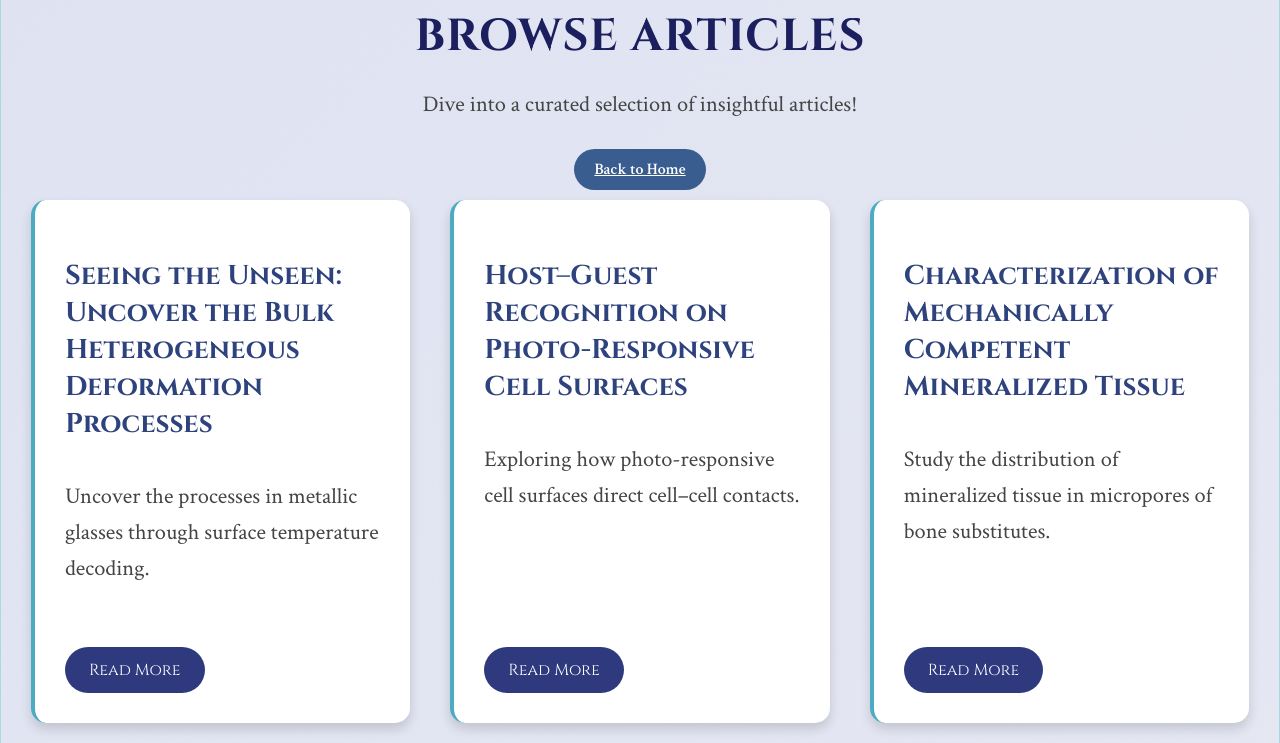
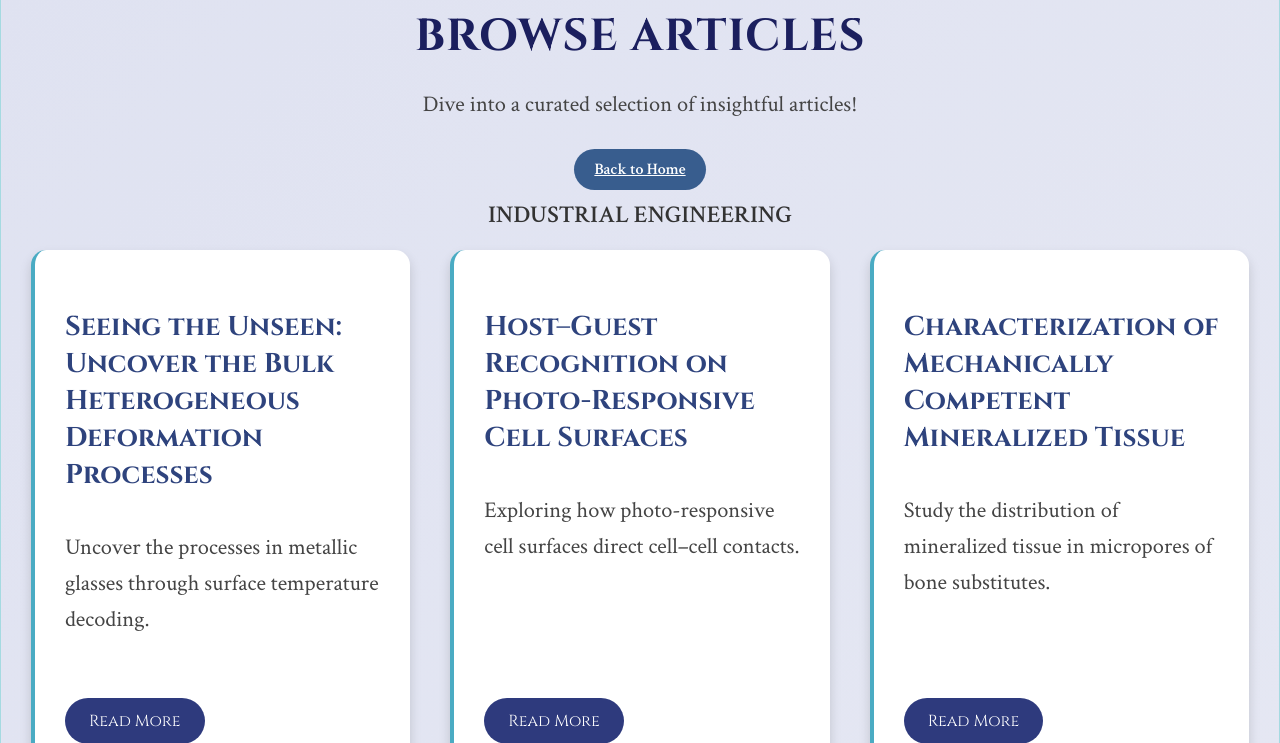
Before and after one commit to VeinZzz/SciComm-2024-Website, a Flask app: page /view_articles in a window 1280 px wide. Shown: the part 142-885 px from the top of the page. Run offline with Flask 3, Linux system fonts and the light colour scheme; some libraries are stand-ins or nearby versions.

Commit message:
inputted <h1> to line 222 in view_articles.html

```diff
--- a/templates/view_articles.html
+++ b/templates/view_articles.html
@@ -219,6 +219,7 @@
         Back to Home
     </a>
 
+    <h1>INDUSTRIAL ENGINEERING</h1>
     <!-- Articles Grid Container -->
     <div class="articles-container">
 
```
